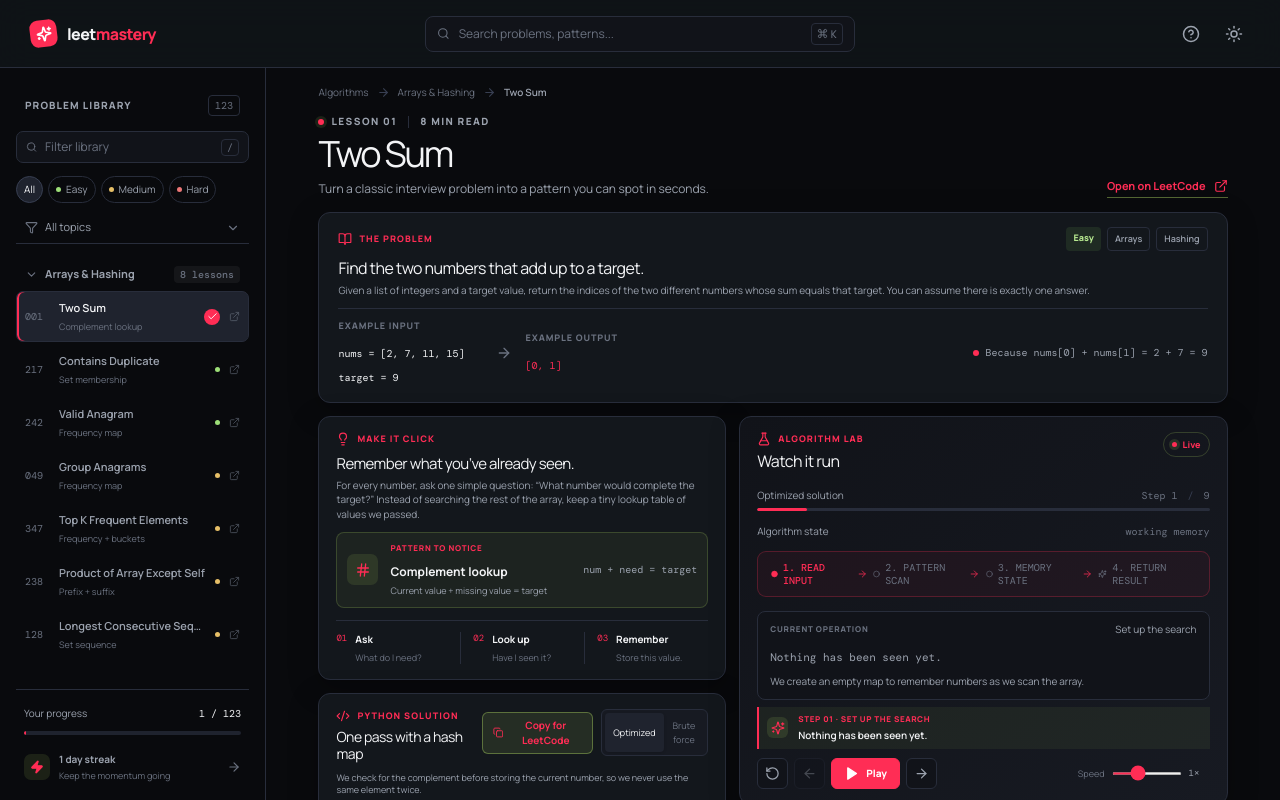
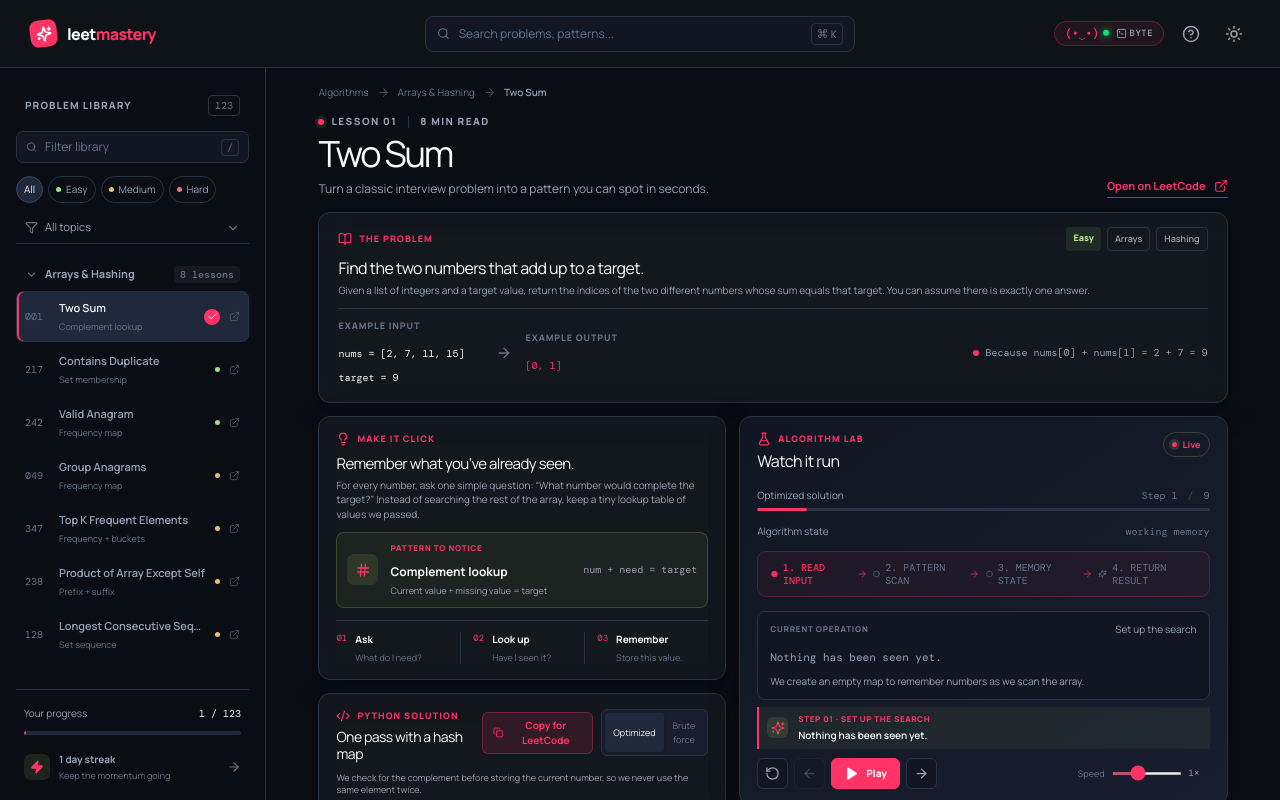
Before and after one commit to harshithmgowda/leetmastery1, a React (Vite) app: page / in a window 1280 px wide. Shown: the top 800 px of the page. Built offline with nearby package versions, Linux system fonts and the light colour scheme.

Commit message:
feat: add animated Coding Pet BYTE to header and refine high-contrast OLED Dark Crimson color palette

```diff
--- a/src/App.tsx
+++ b/src/App.tsx
@@ -767,6 +767,7 @@ function App() {
           </div>
         </div>
         <div className="topbar-actions">
+          <CodingPet isPlaying={isPlaying} />
           <button className="icon-button quiet" aria-label="Help" onClick={() => setToast('Tip: use the step controls to watch every lookup.') }><CircleHelp size={18} /></button>
           <button className="icon-button quiet" aria-label="Toggle theme" onClick={() => setTheme((current) => current === 'dark' ? 'light' : 'dark')}>
             {theme === 'dark' ? <Sun size={18} /> : <Moon size={18} />}
@@ -892,6 +893,64 @@ function App() {
         </main>
       </div>
       <AnimatePresence>{toast && <motion.div className="toast" initial={{ opacity: 0, y: 12 }} animate={{ opacity: 1, y: 0 }} exit={{ opacity: 0, y: 8 }}><Sparkles size={14} />{toast}<button onClick={() => setToast('')}><X size={13} /></button></motion.div>}</AnimatePresence>
+    </div>
+  )
+}
+
+function CodingPet({ isPlaying }: { isPlaying: boolean }) {
+  const [petMood, setPetMood] = useState<'idle' | 'happy' | 'coding'>('idle')
+  const [petMessage, setPetMessage] = useState('')
+
+  useEffect(() => {
+    if (isPlaying) setPetMood('coding')
+    else setPetMood('idle')
+  }, [isPlaying])
+
+  const handleClick = () => {
+    setPetMood('happy')
+    const quotes = [
+      'Byte says: You got this! 🚀',
+      'Byte says: O(n) time is life! ⚡',
+      'Byte says: Keep grinding LeetCode! 💻',
+      'Byte says: Ready to AC! ✨',
+      'Byte says: Pattern recognized! 🧠',
+    ]
+    const randomQuote = quotes[Math.floor(Math.random() * quotes.length)]
+    setPetMessage(randomQuote)
+    setTimeout(() => {
+      setPetMessage('')
+      setPetMood('idle')
+    }, 2800)
+  }
+
+  return (
+    <div className="coding-pet-container" onClick={handleClick} title="Click your Coding Pet!">
+      <motion.div
+        className="coding-pet-avatar"
+        animate={petMood === 'coding' ? { y: [0, -3, 0], rotate: [-2, 2, -2] } : { y: [0, -2, 0] }}
+        transition={{ repeat: Infinity, duration: petMood === 'coding' ? 0.6 : 2.5 }}
+      >
+        <span className="pet-face">
+          {petMood === 'happy' ? '(◕‿◕✿)' : petMood === 'coding' ? '(⚡_⚡)' : '(•‿•)'}
+        </span>
+        <span className="pet-status-dot" />
+      </motion.div>
+      <div className="pet-tag">
+        <TerminalSquare size={11} />
+        <span>BYTE</span>
+      </div>
+      <AnimatePresence>
+        {petMessage && (
+          <motion.div
+            className="pet-speech-bubble"
+            initial={{ opacity: 0, y: 8, scale: 0.9 }}
+            animate={{ opacity: 1, y: 0, scale: 1 }}
+            exit={{ opacity: 0, y: 4, scale: 0.9 }}
+          >
+            <span>{petMessage}</span>
+          </motion.div>
+        )}
+      </AnimatePresence>
     </div>
   )
 }
--- a/src/index.css
+++ b/src/index.css
@@ -17,25 +17,25 @@ button, a { -webkit-tap-highlight-color: transparent; }
 button { cursor: pointer; }
 
 .app {
-  --bg: #090a0d;
-  --surface: #111319;
-  --surface-raised: #171a22;
-  --surface-soft: #1f232e;
-  --border: #282d3b;
-  --border-light: #383f52;
-  --text: #f3f4f6;
-  --muted: #9ca3af;
-  --subtle: #6b7280;
-  --accent: #ff2d55;
+  --bg: #0a0d14;
+  --surface: #111622;
+  --surface-raised: #181e2e;
+  --surface-soft: #20283b;
+  --border: #283246;
+  --border-light: #384660;
+  --text: #f8fafc;
+  --muted: #94a3b8;
+  --subtle: #64748b;
+  --accent: #ff3366;
   --accent-deep: #e11d48;
   --accent-ink: #ffffff;
-  --red-glow: rgba(255, 45, 85, 0.35);
+  --red-glow: rgba(255, 51, 102, 0.35);
   --cyan: #00f0ff;
-  --purple: #c084fc;
-  --blue: #60a5fa;
-  --yellow: #facc15;
-  --green: #4ade80;
-  --crimson: #ff2d55;
+  --purple: #b366ff;
+  --blue: #3b82f6;
+  --yellow: #ffc837;
+  --green: #00e676;
+  --crimson: #ff3366;
   min-height: 100vh;
   color: var(--text);
   background: var(--bg);
@@ -512,9 +512,9 @@ body { overflow: auto; }
   align-items: center;
   gap: 6px;
   padding: 5px 10px;
-  border: 1px solid rgba(198, 243, 107, 0.35);
+  border: 1px solid rgba(255, 51, 102, 0.35);
   border-radius: 6px;
-  background: rgba(198, 243, 107, 0.1);
+  background: rgba(255, 51, 102, 0.12);
   color: var(--accent);
   font-size: 10px;
   font-weight: 700;
@@ -526,3 +526,62 @@ body { overflow: auto; }
   color: var(--accent-ink);
   border-color: var(--accent);
 }
+
+.coding-pet-container {
+  position: relative;
+  display: flex;
+  align-items: center;
+  gap: 7px;
+  padding: 4px 10px;
+  border: 1px solid rgba(255, 51, 102, 0.3);
+  border-radius: 999px;
+  background: rgba(255, 51, 102, 0.08);
+  cursor: pointer;
+  user-select: none;
+  transition: all 0.25s ease;
+}
+.coding-pet-container:hover {
+  background: rgba(255, 51, 102, 0.18);
+  border-color: rgba(255, 51, 102, 0.5);
+  box-shadow: 0 0 16px rgba(255, 51, 102, 0.3);
+}
+.coding-pet-avatar {
+  position: relative;
+  display: flex;
+  align-items: center;
+  gap: 4px;
+  font: 11px 'DM Mono', monospace;
+  font-weight: 800;
+  color: var(--accent);
+}
+.pet-status-dot {
+  width: 6px;
+  height: 6px;
+  border-radius: 50%;
+  background: #00e676;
+  box-shadow: 0 0 8px #00e676;
+}
+.pet-tag {
+  display: flex;
+  align-items: center;
+  gap: 3px;
+  color: var(--muted);
+  font: 9px/1 'DM Mono', monospace;
+  font-weight: 700;
+  letter-spacing: 0.05em;
+}
+.pet-speech-bubble {
+  position: absolute;
+  top: 42px;
+  right: 0;
+  white-space: nowrap;
+  padding: 6px 12px;
+  border: 1px solid rgba(255, 51, 102, 0.4);
+  border-radius: 8px;
+  background: #141923;
+  color: #ffffff;
+  font-size: 11px;
+  font-weight: 600;
+  box-shadow: 0 8px 24px rgba(0, 0, 0, 0.6), 0 0 16px rgba(255, 51, 102, 0.2);
+  z-index: 50;
+}
```
